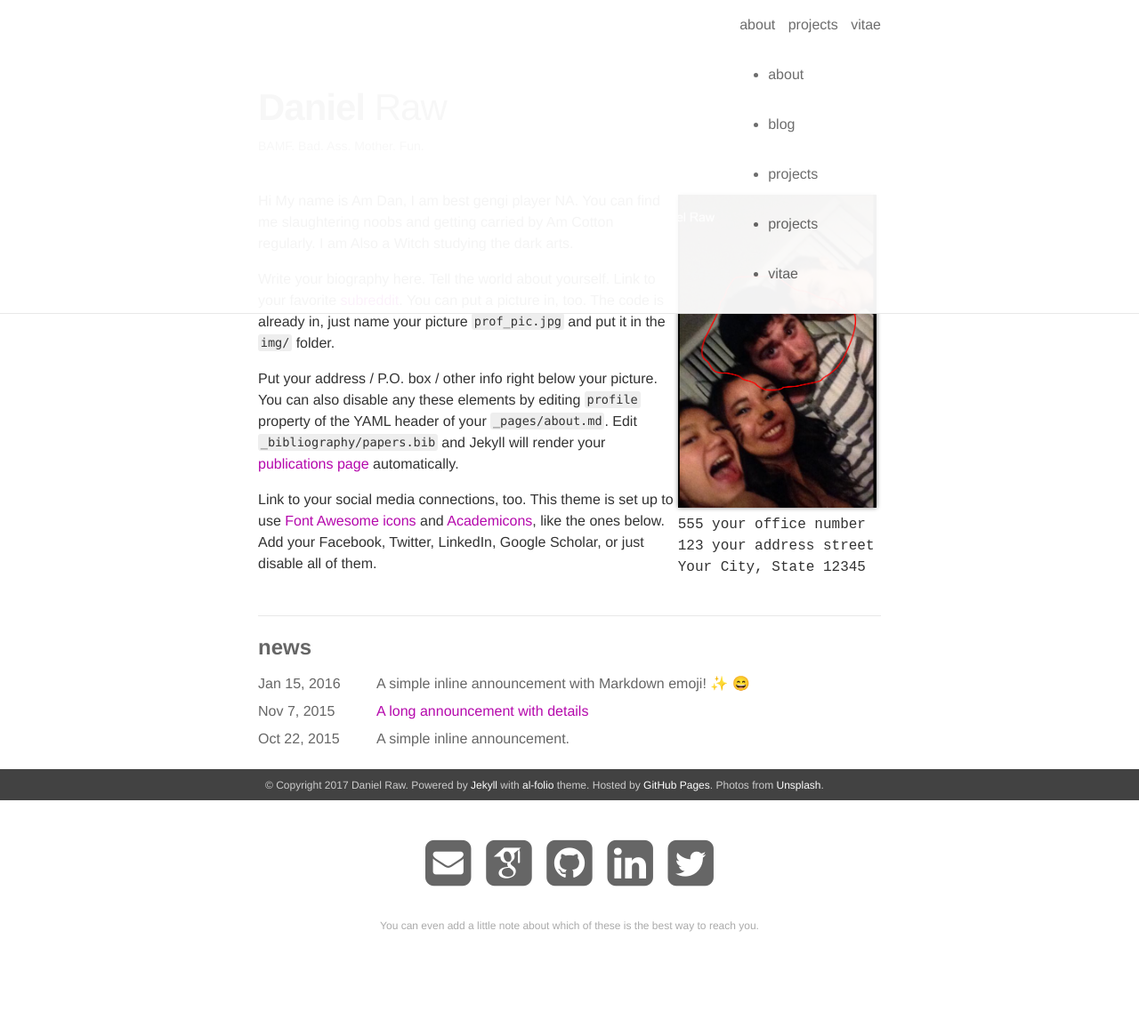
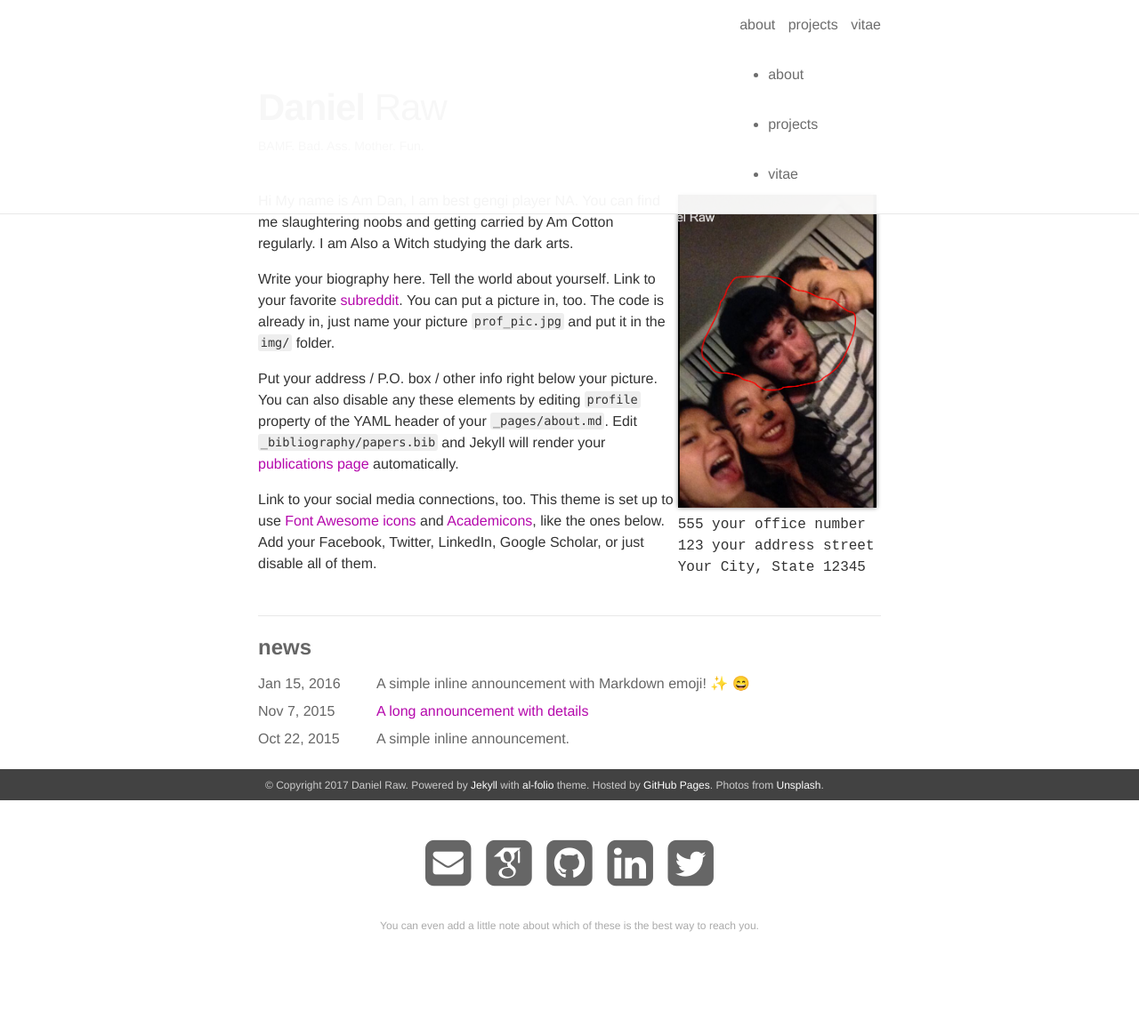
Before and after one commit to Danielraw1996/Danielraw1996.github.io, a Jekyll site: the page built from _pages/about.md, in a window 1280 px wide. Shown: the whole page at 89% size. Built offline with Jekyll 4.4.1, drawn with Linux system fonts in a browser that asks for light colours; nearby versions of some CDN libraries; emoji names are drawn with the system emoji font; some web fonts are replaced; a script that is not in the unit is left out.

Commit message:
drop down fix

```diff
--- a/_includes/header.html
+++ b/_includes/header.html
@@ -38,11 +38,10 @@
        <div class="responsive-menu">
         <ul>
            <li class="droplist"><a class="page-links" href="{{ site.baseurl | prepend: site.url }}/">about</a></li>
-           <li class="droplist"><a class="page-links" href="{{ '/blog/' | prepend: site.baseurl | prepend: site.url }}">blog</a></li>
+
 
            {% for page in site.pages %}
           {% if page.title and page.url != "/" %}
-            <li class="droplist"><a class="page-links" href="{{ page.url | prepend: site.baseurl | prepend: site.url }}">{{ page.title }}</a></li>
             <li class="droplist"><a class="page-links" href="{{ page.url | prepend: site.baseurl | prepend: site.url }}">{{ page.title }}</a></li>
           {% endif %}
         {% endfor %}
```
